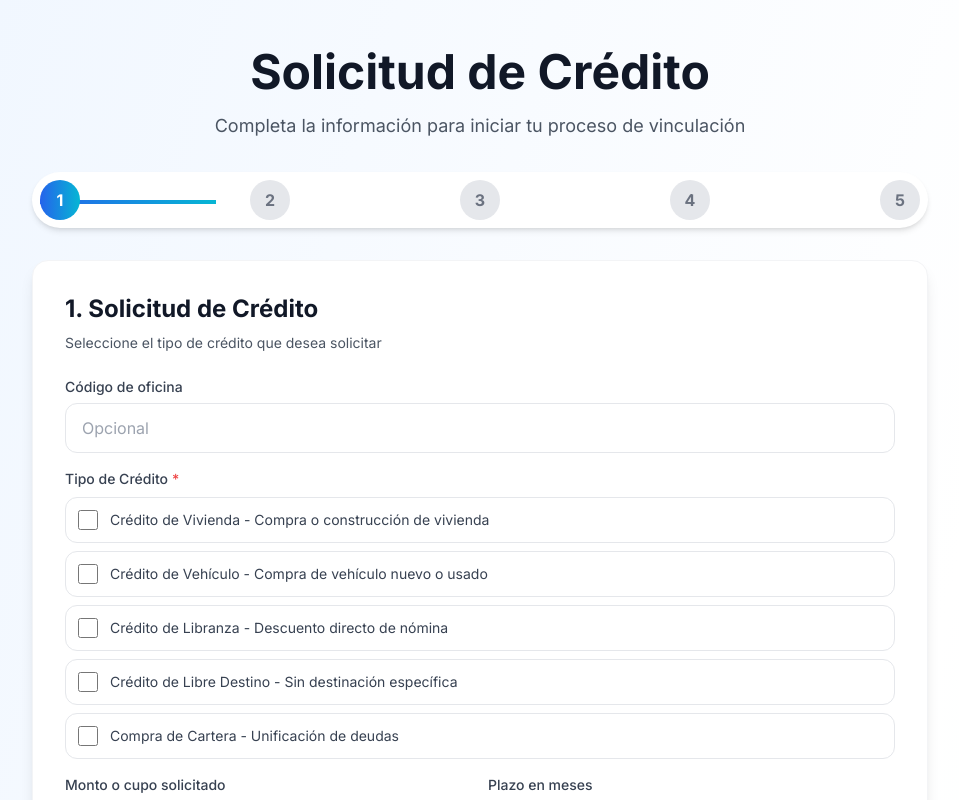
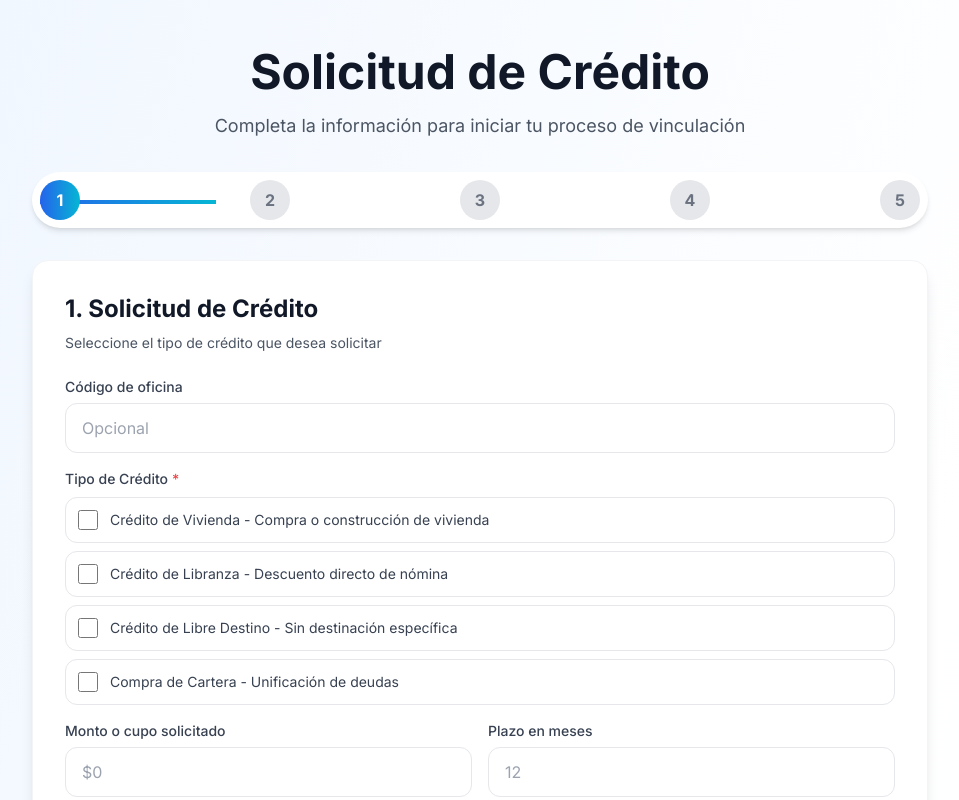
Before and after one commit to restless7/fintera-website, a Next.js app: page /credit-request in a window 1280 px wide. Shown: the top 800 px of the page, without its empty margins (160-1119 px from the left). Built offline with nearby package versions, Linux system fonts and the light colour scheme.

Commit message:
removed option of credit for vehicle

```diff
--- a/app/credit-request/page.tsx
+++ b/app/credit-request/page.tsx
@@ -215,7 +215,6 @@ export default function CreditRequestPage() {
               label="Tipo de Crédito"
               options={[
                 { value: "vivienda", label: "Crédito de Vivienda - Compra o construcción de vivienda" },
-                { value: "vehiculo", label: "Crédito de Vehículo - Compra de vehículo nuevo o usado" },
                 { value: "libranza", label: "Crédito de Libranza - Descuento directo de nómina" },
                 { value: "libre_destino", label: "Crédito de Libre Destino - Sin destinación específica" },
                 { value: "compra_cartera", label: "Compra de Cartera - Unificación de deudas" }
--- a/app/lib/pdf/fieldMapping.ts
+++ b/app/lib/pdf/fieldMapping.ts
@@ -181,7 +181,6 @@ function mapCreditTypes(types: string[]): string {
   // Map credit type codes to readable names
   const mapping: Record<string, string> = {
     "vivienda": "Crédito de Vivienda - Compra o construcción de vivienda",
-    "vehiculo": "Crédito de Vehículo - Compra de vehículo nuevo o usado",
     "libranza": "Crédito de Libranza - Descuento directo de nómina",
     "libre_destino": "Crédito de Libre Destino - Sin destinación específica",
     "compra_cartera": "Compra de Cartera - Unificación de deudas"
--- a/app/lib/validation/creditRequestSchema.ts
+++ b/app/lib/validation/creditRequestSchema.ts
@@ -14,7 +14,6 @@ export const creditRequestSchema = z.object({
   creditTypes: z.array(
     z.enum([
       "vivienda",
-      "vehiculo",
       "libranza",
       "libre_destino",
       "compra_cartera"
```
Also changed, not shown: 1 other file (tests, documents, lock files or other folders).
